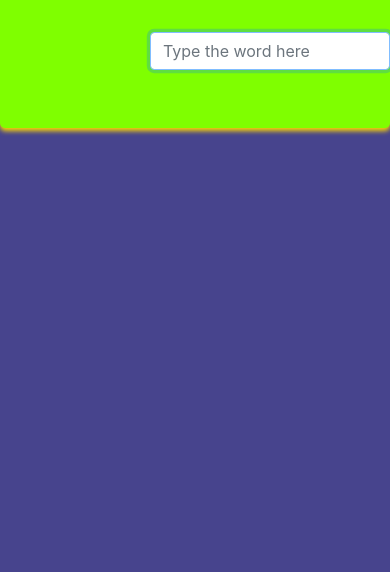
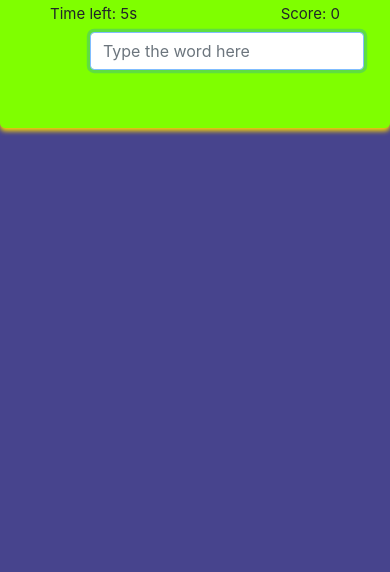
Before and after one commit to muratcansahn/typinggame, a plain HTML site: page index.html in a window 390 px wide. Shown: the part 272-844 px from the top of the page. Drawn offline with nearby package versions, Linux system fonts and the light colour scheme.

Commit message:
responsive hale getirildi

```diff
--- a/style.css
+++ b/style.css
@@ -65,3 +65,17 @@ body {
             height: 100%;
             z-index: 1;
         }
+        @media screen and (max-width:500px){
+            .time-container {
+            top: 175px;
+            }
+            .score-container {
+                top: 175px;
+            }
+            .form-group {
+                left: 90px;
+            }
+
+
+
+        }
```
Also changed, not shown: index.html (+7 -7 lines).
